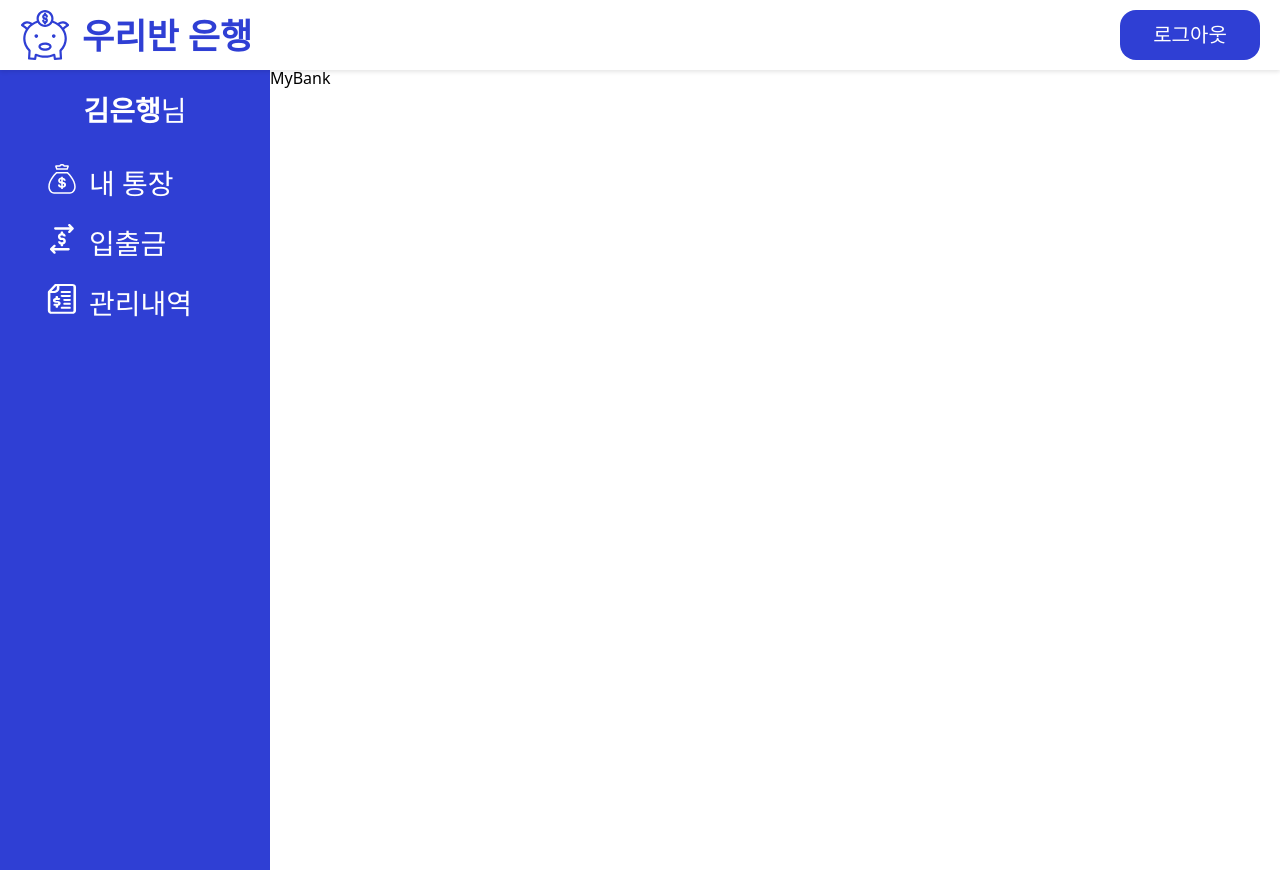
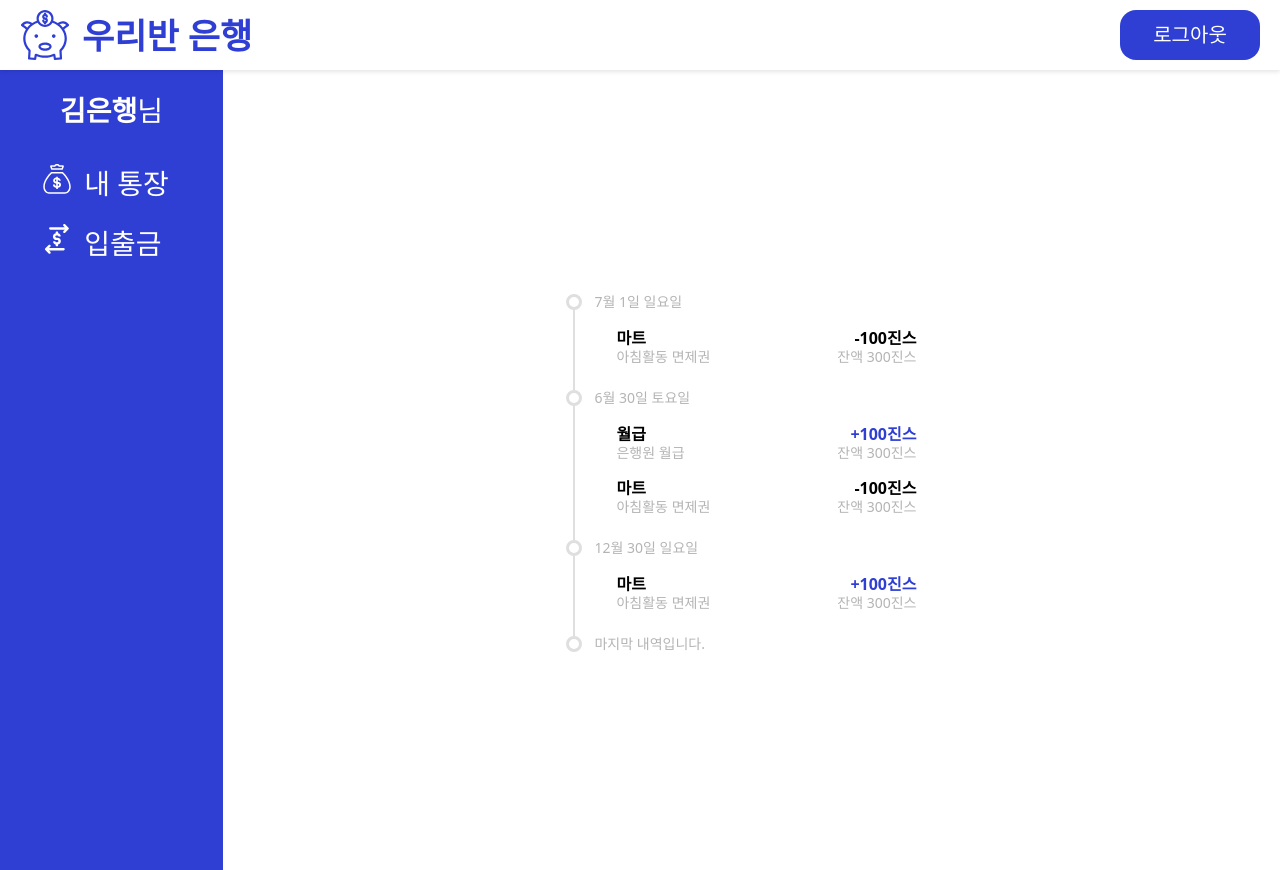
Before and after one commit to Our-Class-Bank/core-frontend, a React (Vite) app: page / in a window 1280 px wide. Built offline with nearby package versions, Linux system fonts and the light colour scheme.

Commit message:
Feat: 관리내역 페이지 삭제

```diff
--- a/src/pages/WorkList.tsx
+++ /dev/null
@@ -1,5 +0,0 @@
-function WorkList() {
-  return <>WorkList</>;
-}
-
-export default WorkList;
--- a/src/pages/layout/SideBar.tsx
+++ b/src/pages/layout/SideBar.tsx
@@ -9,7 +9,6 @@ import {
 } from "@/style/layout/SideBarStyle.tsx";
 import { ReactComponent as MyBankIcon } from "@/assets/images/MyBankIcon.svg";
 import { ReactComponent as TransferIcon } from "@/assets/images/TransferIcon.svg";
-import { ReactComponent as WorkListIcon } from "@/assets/images/WorkListIcon.svg";
 function SideBar() {
   const userName = "김은행";
 
@@ -39,13 +38,6 @@ function SideBar() {
               <NavText>입출금</NavText>
             </NavContainer>
           </NavLink>
-
-          <NavLink to="/work-list">
-            <NavContainer>
-              <WorkListIcon fill="white" />
-              <NavText>관리내역</NavText>
-            </NavContainer>
-          </NavLink>
         </Wrapper>
       )}
     </>
--- a/src/pages/my-bank/MyBank.tsx
+++ b/src/pages/my-bank/MyBank.tsx
@@ -1,4 +1,11 @@
+import TransactionList from "@/components/transactionLog/TransactionList";
+import { Container } from "@/style/common/CommonStyle";
+
 function MyBank() {
-  return <>MyBank</>;
+  return (
+    <Container>
+      <TransactionList />
+    </Container>
+  );
 }
 export default MyBank;
--- a/src/pages/transfer/Transfer.tsx
+++ b/src/pages/transfer/Transfer.tsx
@@ -1,9 +1,11 @@
 import TransferForm from "@/components/transfer/TransferForm";
+import { Container } from "@/style/common/CommonStyle";
+
 function Transfer() {
   return (
-    <>
+    <Container>
       <TransferForm />
-    </>
+    </Container>
   );
 }
 
--- a/src/routes/RoutePage.tsx
+++ b/src/routes/RoutePage.tsx
@@ -2,14 +2,12 @@ import { Route, Routes } from "react-router-dom";
 import Login from "@/pages/login/Login";
 import MyBank from "@/pages/my-bank/MyBank";
 import Transfer from "@/pages/transfer/Transfer";
-import WorkList from "@/pages/WorkList";
 function RoutePage() {
   return (
     <Routes>
       <Route path="/" element={<MyBank />} />
       <Route path="/login" element={<Login />} />
       <Route path="/transfer" element={<Transfer />} />
-      <Route path="/work-list" element={<WorkList />} />
     </Routes>
   );
 }
```
